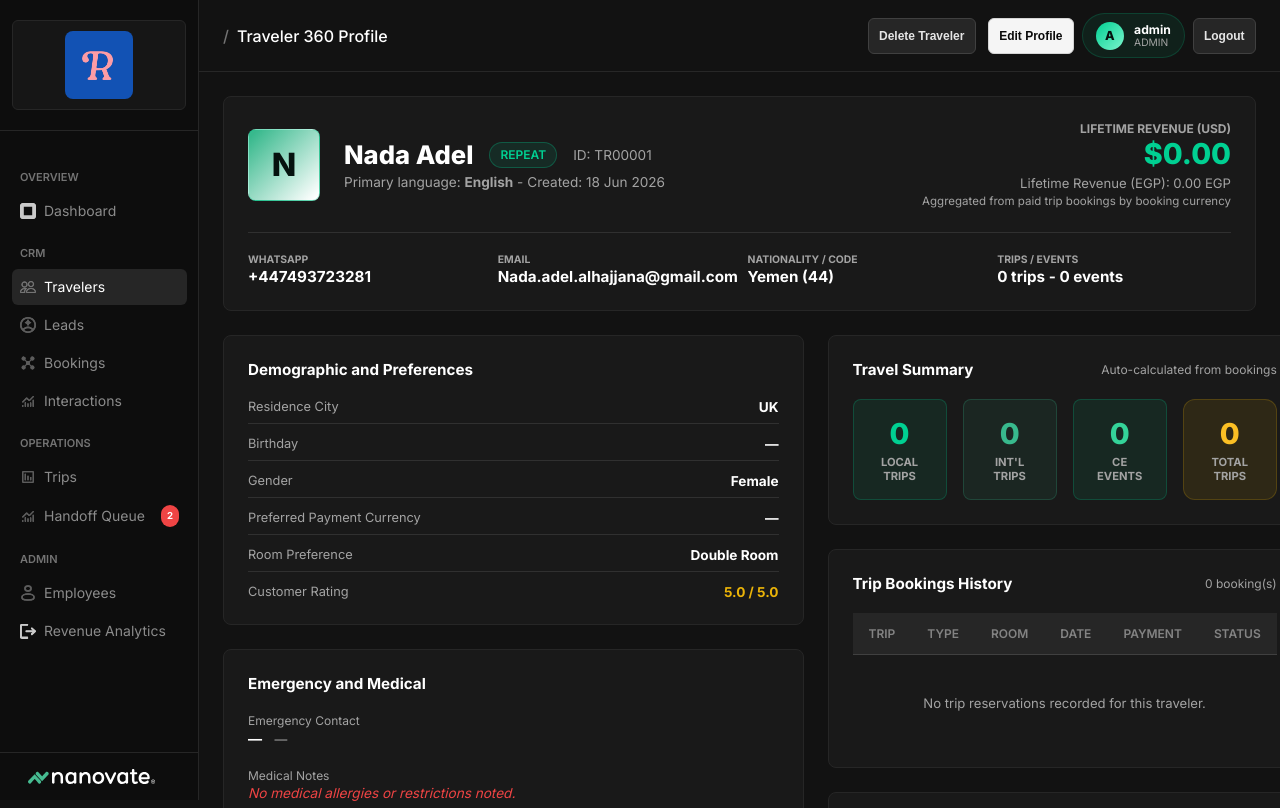
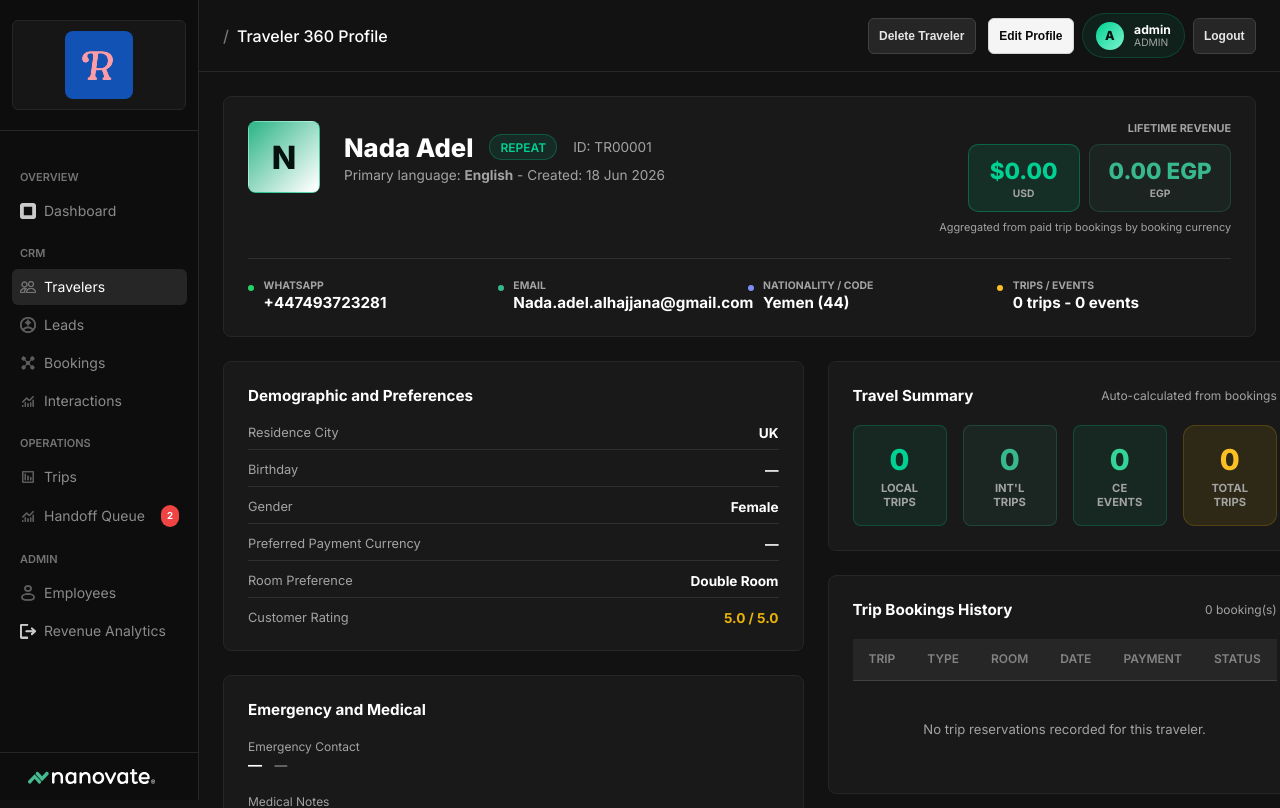
Before and after one commit to mohamed12-12/Ravel--crm-platform, a Flask app: page /travelers/TR00001 in a window 1280 px wide. Shown: the top 808 px of the page. Run offline with Flask 3, Linux system fonts and the light colour scheme; a user stored in the database is signed in; data comes from the database, SQL or seed files in the repository; data that the repository does not hold is empty; some libraries are stand-ins or nearby versions.

Commit message:
feat(crm): redesign traveler profile revenue display and info strip
The traveler detail page showed Lifetime Revenue as a single stacked text
block (a big primary number, then "secondary label: secondary value" as
one plain line) with no visual weight distinguishing it as a key metric.

Replaced it with two side-by-side stat boxes (matching the same tile
style already used by the page's own Travel Summary section), each
showing one currency's total clearly labeled, with the customer's
preferred currency shown first per the existing business logic. Added
primary_currency/secondary_currency to _build_revenue_summary_from_totals
so the template can label each box cleanly instead of string-parsing
"Lifetime Revenue (EGP)"-style labels.

Also gave the WhatsApp/Email/Nationality/Trips info strip beneath the
header a small colored indicator per field for quicker scanning, and
tightened header layout spacing.

Updated a test that asserted the old concatenated "Lifetime Revenue
(USD): $0.00" string, matching the new box-based rendering.

Co-Authored-By: Claude Sonnet 5 <noreply@anthropic.com>

```diff
--- a/apps/api/app/routes/travelers.py
+++ b/apps/api/app/routes/travelers.py
@@ -58,16 +58,18 @@ def _revenue_display(usd_total: float, egp_total: float) -> str:
 def _build_revenue_summary_from_totals(usd_total: float, egp_total: float, preferred_currency: str) -> dict[str, str]:
     preferred = str(preferred_currency or "USD").strip().upper()
     if preferred == "EGP":
-        primary = {"label": "Lifetime Revenue (EGP)", "value": _format_revenue_amount(egp_total, "EGP")}
-        secondary = {"label": "Lifetime Revenue (USD)", "value": _format_revenue_amount(usd_total, "USD")}
+        primary = {"label": "Lifetime Revenue (EGP)", "value": _format_revenue_amount(egp_total, "EGP"), "currency": "EGP"}
+        secondary = {"label": "Lifetime Revenue (USD)", "value": _format_revenue_amount(usd_total, "USD"), "currency": "USD"}
     else:
-        primary = {"label": "Lifetime Revenue (USD)", "value": _format_revenue_amount(usd_total, "USD")}
-        secondary = {"label": "Lifetime Revenue (EGP)", "value": _format_revenue_amount(egp_total, "EGP")}
+        primary = {"label": "Lifetime Revenue (USD)", "value": _format_revenue_amount(usd_total, "USD"), "currency": "USD"}
+        secondary = {"label": "Lifetime Revenue (EGP)", "value": _format_revenue_amount(egp_total, "EGP"), "currency": "EGP"}
     return {
         "primary_label": primary["label"],
         "primary_value": primary["value"],
+        "primary_currency": primary["currency"],
         "secondary_label": secondary["label"],
         "secondary_value": secondary["value"],
+        "secondary_currency": secondary["currency"],
         "exchange_note": "Aggregated from paid trip bookings by booking currency",
     }
 
--- a/apps/api/app/templates/travelers/detail.html
+++ b/apps/api/app/templates/travelers/detail.html
@@ -18,11 +18,12 @@
 {% block content %}
 <div style="display:flex;flex-direction:column;gap:1.5rem">
     <div class="card" style="position:relative;overflow:hidden;background:linear-gradient(135deg, rgba(0,208,146,0.10), rgba(255,255,255,0.02));border:1px solid rgba(0,208,146,0.26)">
-        <div style="display:flex;align-items:center;gap:1.5rem;flex-wrap:wrap">
-            <div style="width:72px;height:72px;border-radius:8px;background:linear-gradient(134deg, #38b98d 6%, #ffffff 96%);display:flex;align-items:center;justify-content:center;font-size:2rem;font-weight:800;color:#06120f;border:1px solid rgba(0,208,146,0.30);box-shadow:none">
+        <div style="display:flex;align-items:flex-start;gap:1.5rem;flex-wrap:wrap;justify-content:space-between">
+            <div style="display:flex;align-items:center;gap:1.5rem;flex-wrap:wrap;flex:1;min-width:280px">
+                <div style="width:72px;height:72px;border-radius:8px;background:linear-gradient(134deg, #38b98d 6%, #ffffff 96%);display:flex;align-items:center;justify-content:center;font-size:2rem;font-weight:800;color:#06120f;border:1px solid rgba(0,208,146,0.30);box-shadow:none;flex-shrink:0">
                     {{ traveler.full_name[0] if traveler.full_name else '?' }}
                 </div>
-            <div style="flex:1;min-width:240px">
+                <div style="flex:1;min-width:200px">
                     <div style="display:flex;align-items:center;gap:1rem;flex-wrap:wrap;margin-bottom:0.25rem">
                         <h1 style="font-size:1.6rem;font-weight:800;color:var(--text-main);margin:0">{{ traveler.full_name }}</h1>
                         <span class="badge {% if traveler.status == 'VIP' %}badge-purple{% elif traveler.status == 'Repeat' %}badge-green{% elif traveler.status in ['Inactive', 'Archived', 'Blocked', 'Blacklisted'] %}badge-red{% else %}badge-blue{% endif %}">
@@ -35,32 +36,57 @@
                         Created: {{ traveler.created_at.strftime('%d %b %Y') if traveler.created_at else '—' }}
                     </p>
                 </div>
-            <div style="text-align:right;min-width:180px">
-                <span style="font-size:0.75rem;font-weight:700;color:var(--text-muted);text-transform:uppercase;letter-spacing:0.08em;display:block">{{ revenue_summary.primary_label }}</span>
-                <strong style="font-size:1.8rem;font-weight:800;color:var(--green);display:block">{{ revenue_summary.primary_value }}</strong>
-                <span style="font-size:0.82rem;color:var(--text-muted);display:block;margin-top:0.25rem">{{ revenue_summary.secondary_label }}: {{ revenue_summary.secondary_value }}</span>
+            </div>
+
+            <!-- Revenue: the customer's own preferred currency shown first and largest,
+                 the other currency alongside it -- both always visible, never hidden
+                 behind a single blended number. -->
+            <div style="min-width:260px">
+                <div style="font-size:0.68rem;font-weight:700;color:var(--text-muted);text-transform:uppercase;letter-spacing:0.09em;margin-bottom:0.55rem;text-align:right">Lifetime Revenue</div>
+                <div style="display:flex;gap:0.6rem;justify-content:flex-end;flex-wrap:wrap">
+                    <div style="text-align:center;padding:0.75rem 1.15rem;background:rgba(0,208,146,0.12);border-radius:10px;border:1px solid rgba(0,208,146,0.32);min-width:112px">
+                        <div style="font-size:1.4rem;font-weight:800;color:#00d092;white-space:nowrap">{{ revenue_summary.primary_value }}</div>
+                        <div style="font-size:0.64rem;font-weight:700;color:var(--text-muted);text-transform:uppercase;letter-spacing:0.06em;margin-top:0.2rem">{{ revenue_summary.primary_currency }}</div>
+                    </div>
+                    <div style="text-align:center;padding:0.75rem 1.15rem;background:rgba(56,185,141,0.07);border-radius:10px;border:1px solid rgba(56,185,141,0.2);min-width:112px">
+                        <div style="font-size:1.4rem;font-weight:800;color:#38b98d;white-space:nowrap">{{ revenue_summary.secondary_value }}</div>
+                        <div style="font-size:0.64rem;font-weight:700;color:var(--text-muted);text-transform:uppercase;letter-spacing:0.06em;margin-top:0.2rem">{{ revenue_summary.secondary_currency }}</div>
+                    </div>
+                </div>
                 {% if revenue_summary.exchange_note %}
-                <span style="font-size:0.72rem;color:var(--text-dim);display:block;margin-top:0.2rem">{{ revenue_summary.exchange_note }}</span>
+                <div style="font-size:0.68rem;color:var(--text-dim);margin-top:0.5rem;text-align:right">{{ revenue_summary.exchange_note }}</div>
                 {% endif %}
             </div>
         </div>
 
         <div style="display:grid;grid-template-columns:repeat(4,minmax(0,1fr));gap:1rem;margin-top:1.5rem;padding-top:1.25rem;border-top:1px solid var(--border)">
+            <div style="display:flex;align-items:flex-start;gap:0.6rem">
+                <span style="width:6px;height:6px;border-radius:50%;background:#25d366;margin-top:0.4rem;flex-shrink:0"></span>
                 <div>
                     <span style="font-size:0.65rem;font-weight:700;color:var(--text-muted);text-transform:uppercase;letter-spacing:0.08em;display:block">WhatsApp</span>
                     <strong style="font-size:0.95rem;color:var(--text-main)" class="mono">{{ traveler.normalized_whatsapp or traveler.whatsapp_raw or '—' }}</strong>
                 </div>
+            </div>
+            <div style="display:flex;align-items:flex-start;gap:0.6rem">
+                <span style="width:6px;height:6px;border-radius:50%;background:var(--accent-2);margin-top:0.4rem;flex-shrink:0"></span>
                 <div>
                     <span style="font-size:0.65rem;font-weight:700;color:var(--text-muted);text-transform:uppercase;letter-spacing:0.08em;display:block">Email</span>
                     <strong style="font-size:0.95rem;color:var(--text-main)">{{ traveler.email or '—' }}</strong>
                 </div>
+            </div>
+            <div style="display:flex;align-items:flex-start;gap:0.6rem">
+                <span style="width:6px;height:6px;border-radius:50%;background:#818cf8;margin-top:0.4rem;flex-shrink:0"></span>
                 <div>
                     <span style="font-size:0.65rem;font-weight:700;color:var(--text-muted);text-transform:uppercase;letter-spacing:0.08em;display:block">Nationality / Code</span>
                     <strong style="font-size:0.95rem;color:var(--text-main)">{{ traveler.nationality or '—' }} ({{ traveler.phone_code or '+20' }})</strong>
                 </div>
+            </div>
+            <div style="display:flex;align-items:flex-start;gap:0.6rem">
+                <span style="width:6px;height:6px;border-radius:50%;background:#fbbf24;margin-top:0.4rem;flex-shrink:0"></span>
                 <div>
                     <span style="font-size:0.65rem;font-weight:700;color:var(--text-muted);text-transform:uppercase;letter-spacing:0.08em;display:block">Trips / Events</span>
                     <strong style="font-size:0.95rem;color:var(--text-main)">{{ traveler.total_trips or 0 }} trips - {{ traveler.community_events_count or 0 }} events</strong>
+                </div>
             </div>
         </div>
     </div>
```
Also changed, not shown: tests/test_phase4_traveler_management.py (+4 -2 lines). Lines whose indentation alone changed are shown as unchanged.
